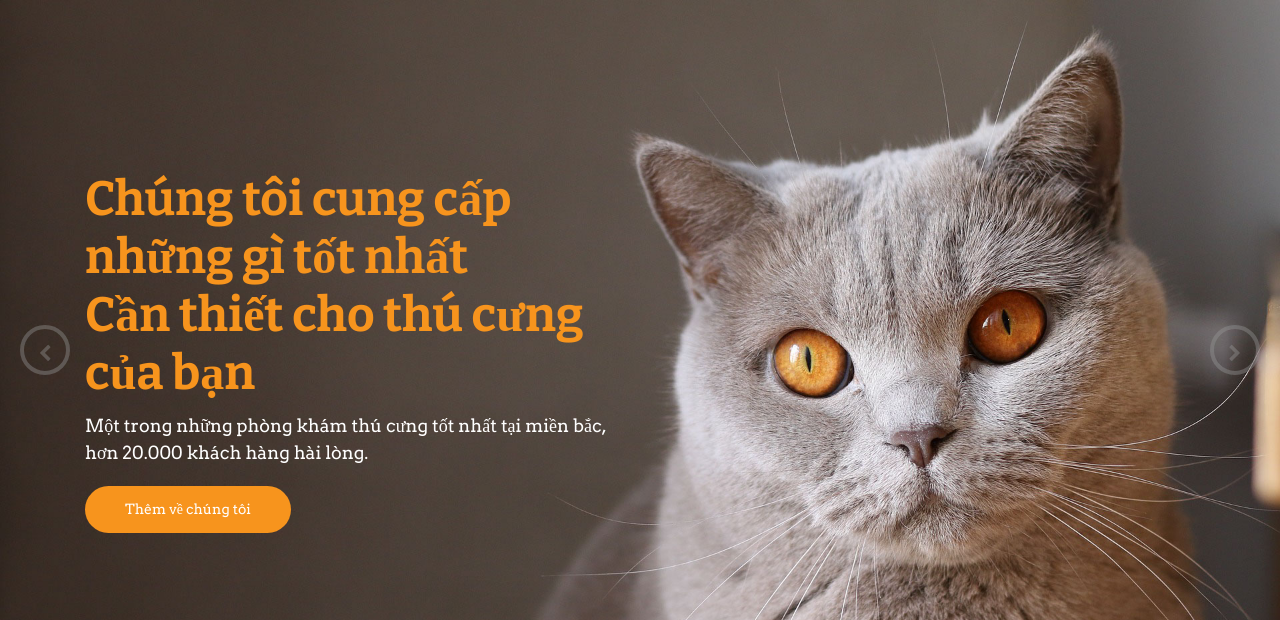
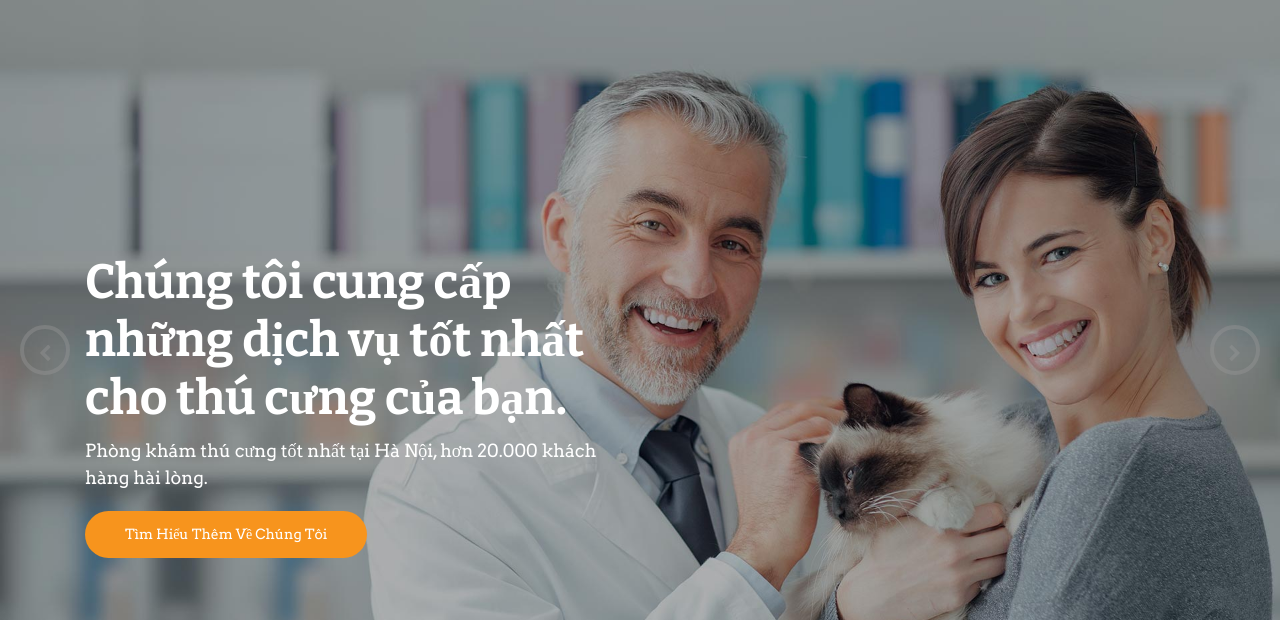
Before and after one commit to anhtu4156/DuAn1, a PHP site: page /user/view/index.php in a window 1280 px wide. Shown: the part 177-797 px from the top of the page. Run offline with PHP 8.4, Linux system fonts and the light colour scheme; grey boxes are pictures that could not be loaded.

Commit message:
tu- update banner

```diff
--- a/html.rometheme.pro/pets/user/view/banner.php
+++ b/html.rometheme.pro/pets/user/view/banner.php
@@ -2,28 +2,36 @@
 <div id="oc-fullslider" class="banner owl-carousel">
         <div class="owl-slide">
         	<div class="item">
-	            <img src="../../images/home02.jpg" alt="Slider">
-	            <div class="slider-pos">
-		            <div class="container">
-		            	<div class="wrap-caption">
-			                <h1 class="caption-heading text-primary">Chúng tôi cung cấp những gì tốt nhất<br>Cần thiết cho thú cưng của bạn</h1>
-			                <p class="">Một trong những phòng khám thú cưng tốt nhất tại miền bắc, hơn 20.000 khách hàng hài lòng.</p>
-			                <a href="#" class="btn btn-primary">Thêm về chúng tôi</a>
-			            </div>
+	            <img src="images/home01.jpg" alt="Slider">
+	            <div class="container d-flex align-items-center">
+	            	<div class="wrap-caption">
+		                <h1 class="caption-heading">Chúng tôi cung cấp những dịch vụ tốt nhất<br>cho thú cưng của bạn.</h1>
+		                <p class="">Phòng khám thú cưng tốt nhất tại Hà Nội, hơn 20.000 khách hàng hài lòng.</p>
+		                <a href="#" class="btn btn-primary">Tìm Hiểu Thêm Về Chúng Tôi</a>
 		            </div>
 	            </div>
         	</div>
         </div>
         <div class="owl-slide">
         	<div class="item">
-	            <img src="../../images/home03.jpg" alt="Slider">
-	            <div class="slider-pos">
-		            <div class="container">
-		            	<div class="wrap-caption">
-			                <h1 class="caption-heading text-primary">Chúng tôi cung cấp những gì tốt nhất<br>Cần thiết cho thú cưng của bạn</h1>
-			                <p class="text-black">Một trong những phòng khám thú cưng tốt nhất tại miền bắc, hơn 20.000 khách hàng hài lòng.</p>
-			                <a href="#" class="btn btn-primary">Thêm về chúng tôi</a>
-			            </div>
+	            <img src="images/home02.jpg" alt="Slider">
+	            <div class="container d-flex align-items-center">
+	            	<div class="wrap-caption">
+		                <h1 class="caption-heading">Chúng tôi cung cấp những dịch vụ tốt nhất<br>cho thú cưng của bạn.</h1>
+		                <p class="">Phòng khám thú cưng tốt nhất tại Hà Nội, hơn 20.000 khách hàng hài lòng.</p>
+		                <a href="#" class="btn btn-primary">Tìm Hiểu Thêm Về Chúng Tôi</a>
+		            </div>
+	            </div>
+        	</div>
+        </div>
+        <div class="owl-slide">
+        	<div class="item">
+	            <img src="images/home03.jpg" alt="Slider">
+	            <div class="container d-flex align-items-center">
+	            	<div class="wrap-caption">
+		                <h1 class="caption-heading text-primary">Chúng tôi cung cấp những dịch vụ tốt nhất<br>cho thu cưng của bạn.</h1>
+		                <p class="text-black">Phòng khám thú cưng tốt nhất tại Hà Nội, hơn 20.000 khách hàng hài lòng.</p>
+		                <a href="#" class="btn btn-primary">Tìm Hiểu Thêm Về Chúng Tôi</a>
 		            </div>
 	            </div>
         	</div>
```
